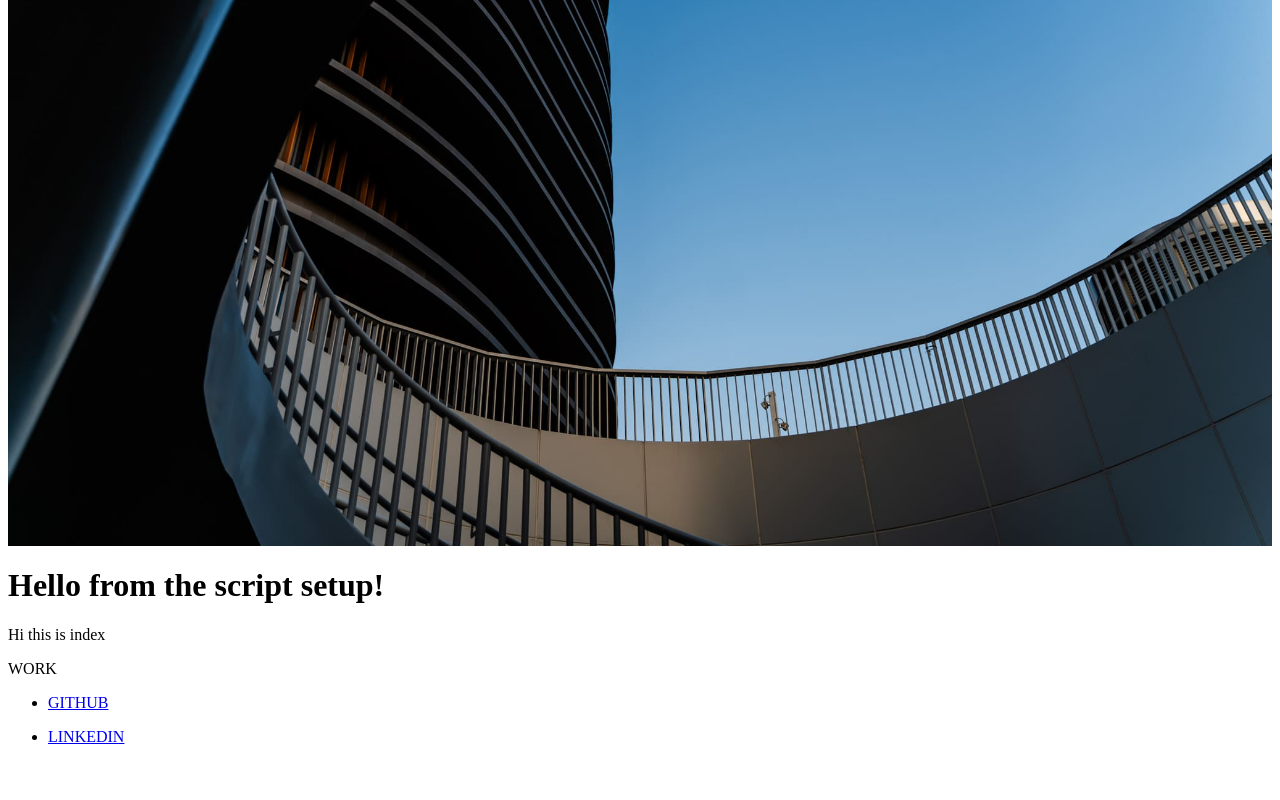
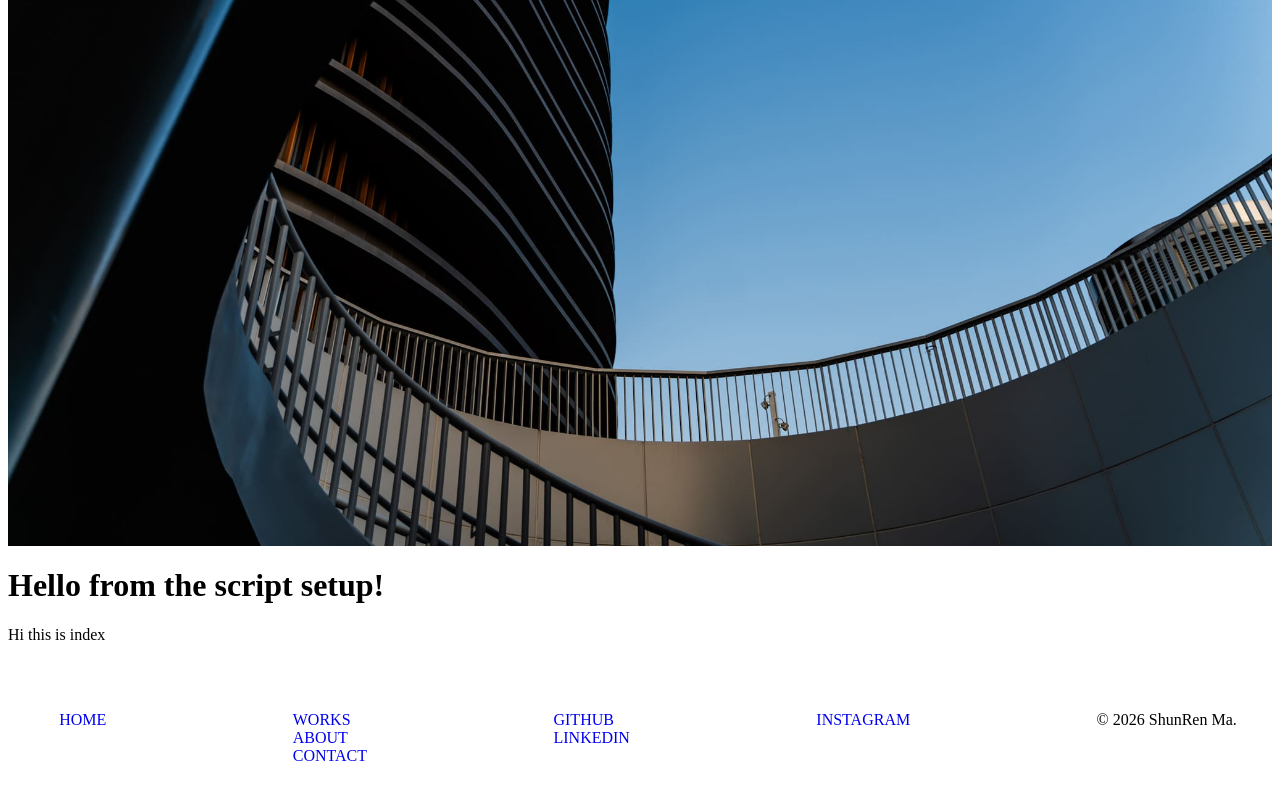
Before and after one commit to ShunRenMa/my-site, a Nuxt app: page / in a window 1280 px wide. Shown: the part 262-1062 px from the top of the page. Before the commit the page ends 1024 px from the top, so only its background shows below. Built offline with nearby package versions, Linux system fonts and the light colour scheme.

Commit message:
Footer底定

```diff
--- a/app/components/TheFooter.vue
+++ b/app/components/TheFooter.vue
@@ -1,42 +1,61 @@
 <script setup lang="js">
-  const itemClass = "nav_item";
-  const itemTitleClass = "nav_item_title";
-  const itemContentClass = "nav_item_content";
-  const home = "/";
+const itemClass = 'nav_item'
+const itemTitleClass = 'nav_item_title'
+const itemContentClass = 'nav_item_content'
 const siteMap = {
-    "ABOUT": "/about",
-    "CONTACT": "/contact"
-  };
+	ABOUT: '/about',
+	CONTACT: '/contact',
+}
 const workObj = {
-    GITHUB: "https://github.com/ShunRenMa",
-    LINKEDIN: "https://www.linkedin.com/in/shun-ren-ma-94b42815a/",
+	GITHUB: 'https://github.com/ShunRenMa',
+	LINKEDIN: 'https://www.linkedin.com/in/shun-ren-ma-94b42815a/',
 }
 const socialObj = {
-    INSTAGRAM: "https://www.instagram.com/paka.ph_024/"
-  };
-  const copyRight = "© 2026 Shun Ren Ma. All rights reserved.";
+	INSTAGRAM: 'https://www.instagram.com/paka.ph_024/',
+}
+const copyRight = '© 2026 ShunRen Ma.'
+
+const navArray = [
+	[{ name: 'HOME', url: '/' }],
+	[
+		{ name: 'WORKS', url: '/works' },
+		{ name: 'ABOUT', url: '/about' },
+		{ name: 'CONTACT', url: '/contact' },
+	],
+	[
+		{ name: 'GITHUB', url: 'https://github.com/ShunRenMa' },
+		{
+			name: 'LINKEDIN',
+			url: 'https://www.linkedin.com/in/shun-ren-ma-94b42815a/',
+		},
+	],
+	[{ name: 'INSTAGRAM', url: 'https://www.instagram.com/paka.ph_024/' }],
+]
 </script>
 <template>
 	<footer>
 		<div class="footer_content">
 			<div class="nav_area">
-        <div :class="itemClass">
-          <div :class="itemTitleClass">
-            <p>WORK</p>
-          </div>
-          <div v-for="( link, item ) in workObj" :class="itemContentClass">
+				<div v-for="(arrayElement, index) in navArray" :class="itemClass">
+					<div :class="itemContentClass">
 						<ul>
-              <li>
-                <a :href="link" target="_blank" rel="noopener">{{ item }}</a>
+							<li v-for="(item, i) in arrayElement" :key="i">
+								<a :href="item.url" target="_blank" rel="noopener">{{
+									item.name
+								}}</a>
 							</li>
 						</ul>
+					</div>
+				</div>
+				<div :class="itemClass">
+					<div :class="itemContentClass" class="copyRight">
+						<p>{{ copyRight }}</p>
 					</div>
 				</div>
 			</div>
 		</div>
 	</footer>
 </template>
-
 
 <style scoped>
 footer {
@@ -45,4 +64,49 @@
 	position: relative;
 	width: 100vw;
 }
+.nav_area {
+	display: flex;
+	flex-direction: row;
+	justify-content: space-between;
+	width: 100%;
+}
+.footer_content {
+	width: 92vw;
+	margin: 0 auto;
+	padding: 4vw 0;
+}
+
+li {
+	list-style: none;
+}
+
+ul {
+	padding: 0;
+	margin: 0;
+}
+
+p {
+	margin: 0;
+}
+
+a {
+	position: relative;
+	text-decoration: none;
+}
+a::after {
+	content: '';
+	position: absolute;
+	left: 0;
+	bottom: -2px;
+	width: 100%;
+	height: 2px;
+	background: currentColor;
+	transform: scaleX(0);
+	transform-origin: right; /* 離開時的起點 */
+	transition: transform 0.6s ease;
+}
+a:hover::after {
+	transform: scaleX(1);
+	transform-origin: left; /* 進入時的起點 */
+}
 </style>
--- a/app/layouts/default.vue
+++ b/app/layouts/default.vue
@@ -1,3 +1,5 @@
+<script setup lang="ts"></script>
+
 <template>
 	<div>
 		<TheNav />
@@ -7,6 +9,4 @@
 	</div>
 </template>
 
-<style>
-
-</style>
+<style></style>
```
Lines whose indentation alone changed are shown as unchanged.
